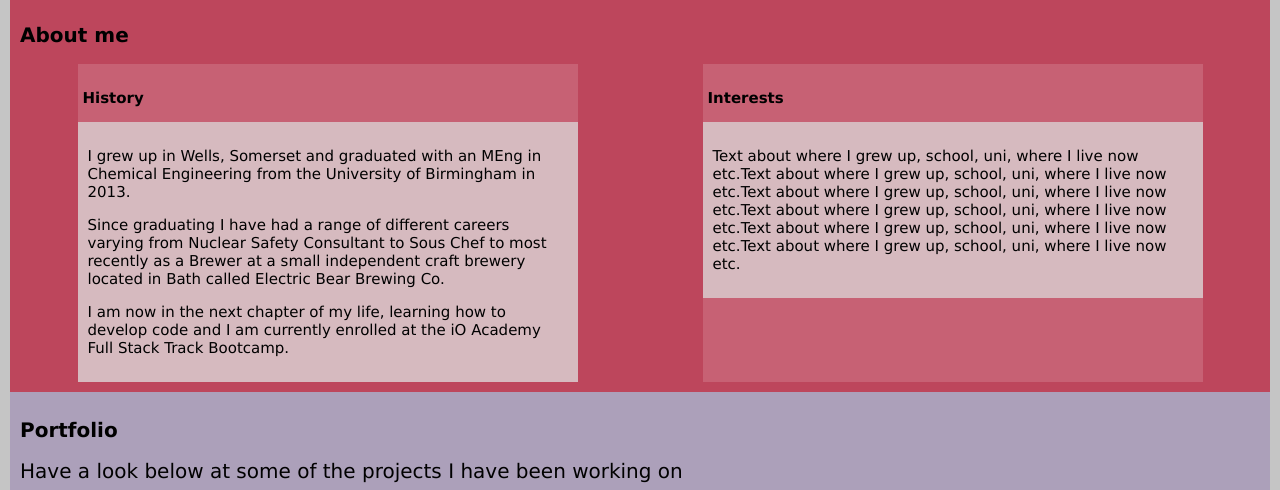
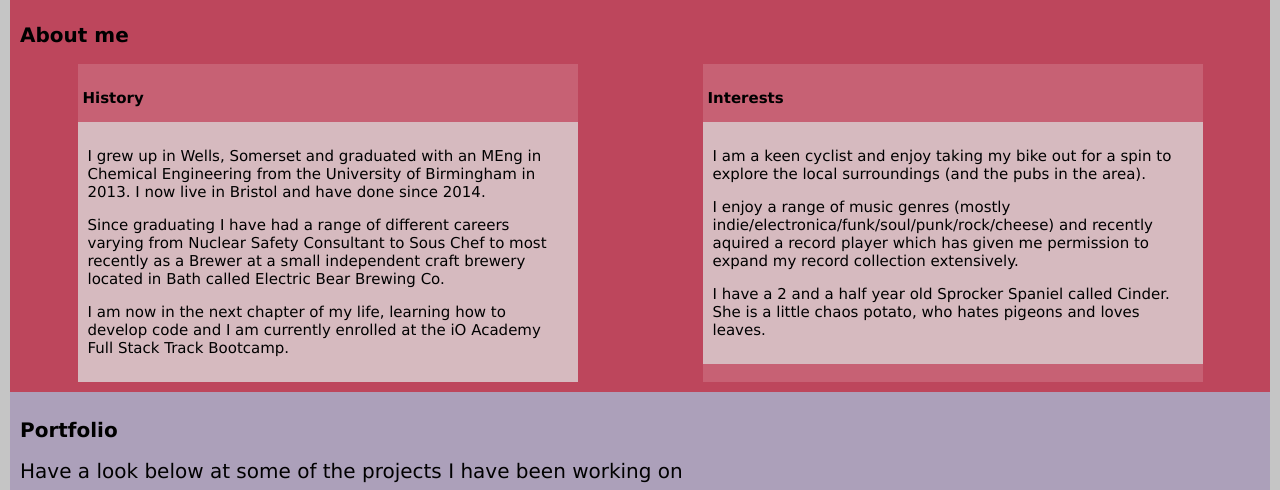
Before and after one commit to MrTKetchup/project1, a plain HTML site: page index.html in a window 1280 px wide. Shown: the part 269-759 px from the top of the page. Drawn offline with Linux system fonts and the light colour scheme.

Commit message:
Interests prose text updated

```diff
--- a/index.html
+++ b/index.html
@@ -26,7 +26,7 @@
 	    	<div class="about-me-card">
 	    		<h3 class="card-heading">History</h3>
 				<div class="card-prose-container">
-				  <p class="card-prose">I grew up in Wells, Somerset and graduated with an MEng in Chemical Engineering from the University of Birmingham in 2013.</p>
+				  <p class="card-prose">I grew up in Wells, Somerset and graduated with an MEng in Chemical Engineering from the University of Birmingham in 2013. I now live in Bristol and have done since 2014.</p>
 				  <p class="card-prose">
 				  	Since graduating I have had a range of different careers varying from Nuclear Safety Consultant to Sous Chef to most recently as a Brewer at a small independent craft brewery located in Bath called Electric Bear Brewing Co.</p>
 				  <p class="card-prose">
@@ -37,7 +37,13 @@
 	    	<div class="about-me-card">
 	    		<h3 class="card-heading">Interests</h3>
 				<div class="card-prose-container">
-				  <p class="card-prose">Text about where I grew up, school, uni, where I live now etc.Text about where I grew up, school, uni, where I live now etc.Text about where I grew up, school, uni, where I live now etc.Text about where I grew up, school, uni, where I live now etc.Text about where I grew up, school, uni, where I live now etc.Text about where I grew up, school, uni, where I live now etc.</p>
+				  <p class="card-prose">I am a keen cyclist and enjoy taking my bike out for a spin to explore the local surroundings (and the pubs in the area).</p>
+				  <p class="card-prose">
+				  	I enjoy a range of music genres (mostly indie/electronica/funk/soul/punk/rock/cheese) and recently aquired a record player which has given me permission to expand my record collection extensively.
+				  </p>
+				  <p class="card-prose">
+				  	I have a 2 and a half year old Sprocker Spaniel called Cinder. She is a little chaos potato, who hates pigeons and loves leaves.
+				  </p>
 			    </div>
 	    	</div>
 	    </div>
```
